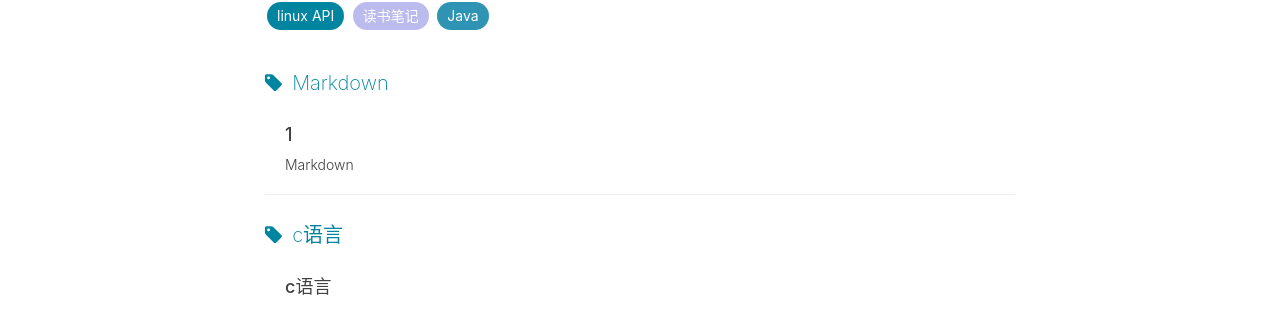
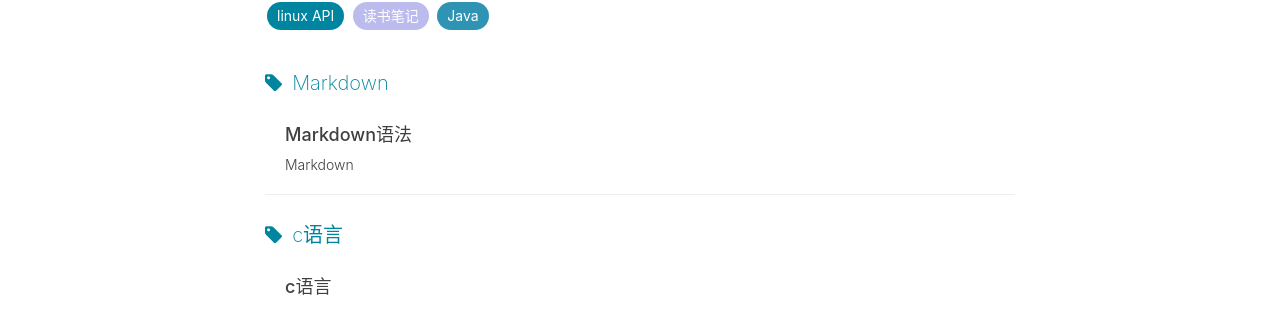
Before and after one commit to vzhan229/vzhan229.github.io, a Jekyll site: the page built from tags.html, in a window 1280 px wide and 900 px high. Shown: the part 302-611 px from the top of the window. Built offline with Jekyll 4.4.1, drawn with Linux system fonts in a browser that asks for light colours; nearby versions of some CDN libraries; comment, search, counter and statistics services are not loaded.

Commit message:
更新文章

```diff
--- a/_posts/2019-03-20-Markdown.md
+++ b/_posts/2019-03-20-Markdown.md
@@ -1,6 +1,6 @@
 ---
 layout:     post
-title:      1
+title:      Markdown语法
 subtitle:   Markdown
 date:       2019-03-20
 author:     BY 孟超
```
Also changed, not shown: img/Markdown.jpg.
